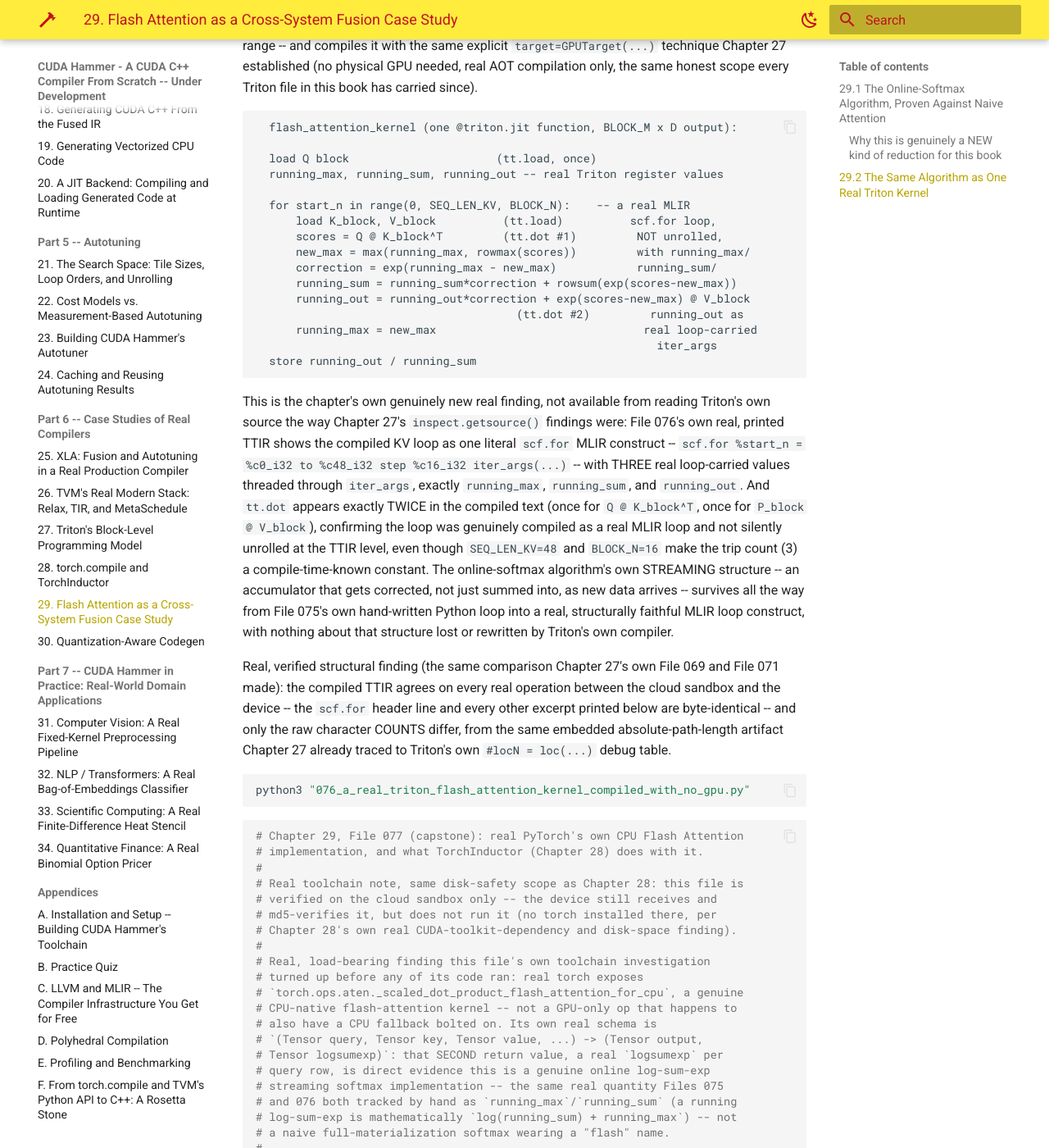
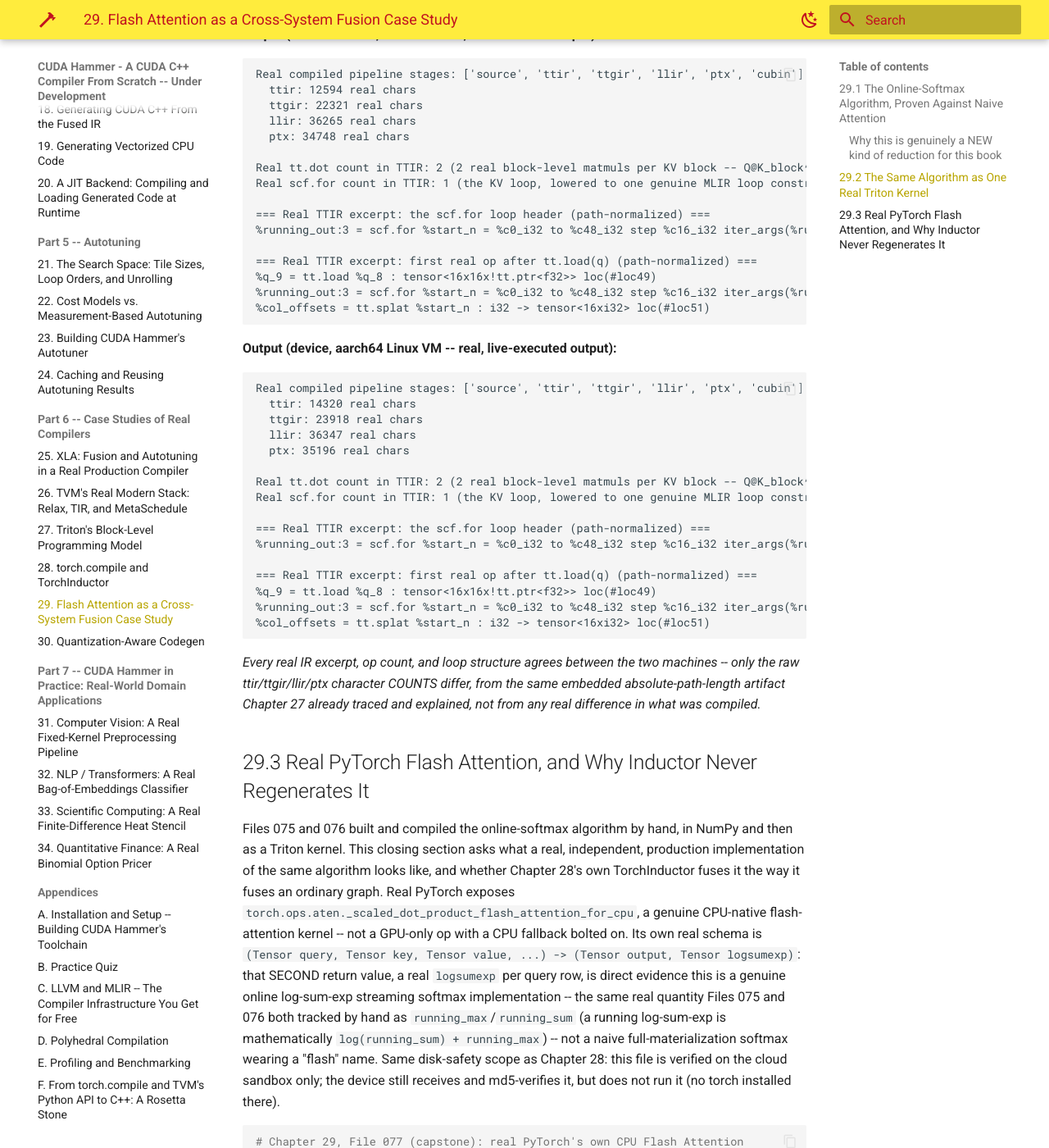
Before and after one commit to MaximumBeings/cuda_hammer_compiler_from_scratch, an MkDocs documentation site: the page built from docs/part6/29-flash-attention-as-a-cross-system-fusion-case-study.md, in a window 1280 px wide and 1400 px high, scrolled down 10180 px. Shown: the whole window at 82% size. Built offline with MkDocs 1.6.1 and Material for MkDocs 9.7.7, drawn with Linux system fonts in a browser that asks for light colours; some of the changed text lies outside the part shown.

Commit message:
Ch29: fix scrambled section layout, misread flags, overbroad claim
- Restructured 29.2/29.3: the chapter's own opening overview box
  already promised 29.1 (File 075, NumPy) / 29.2 (File 076, Triton) /
  29.3 (File 077, PyTorch capstone), but the actual "## 29.2" heading
  and its intro prose had been left positioned AFTER File 076's own
  code and output instead of before it, so File 076 sat under the
  "## 29.1" heading with no introduction of its own, and no "## 29.3"
  heading existed at all -- File 077 just started cold under "## 29.2".
  Moved the heading+intro to precede File 076's code where it belongs,
  added a "## 29.3" heading with its own intro before File 077, and
  removed a stray duplicate "python3 075...py" command left over from
  the shuffle.
- Added a correction note: Part 1's "genuine CPU code path" claim
  conflates two different signals -- is_flash_attention_available()/
  flash_sdp_enabled() just report build config and a toggle; the real
  evidence of CPU execution is Part 3's _for_cpu schema plus Part 2's
  real MATH-vs-FLASH comparison with cuda.is_available() False.
- Added a scope caveat: "every real system this Part studied treats
  that as a hand-written kernel" was only directly tested for
  Inductor -- XLA and Relax were never run against this op and have
  no built-in flash-attention kernel to begin with.

Fable spot-check review finding.

Co-Authored-By: Claude Sonnet 5 <noreply@anthropic.com>
Claude-Session: https://claude.ai/code/session_01SjVZiZafTBfUu7vxGWXekF

````diff
--- a/docs/part6/29-flash-attention-as-a-cross-system-fusion-case-study.md
+++ b/docs/part6/29-flash-attention-as-a-cross-system-fusion-case-study.md
@@ -321,9 +321,63 @@ realistic scale (`N=M=1024`, `d=64`, `block_size_kv=128`) shows an 8x
 reduction in peak score-tile memory at that one block size alone, purely
 from never holding the full row.
 
-```bash
-python3 "075_naive_vs_online_softmax_flash_attention_pure_numpy.py"
+## 29.2 The Same Algorithm as One Real Triton Kernel
+
+Chapter 27 found that fusion in Triton is a PROGRAMMER'S language-level
+choice: whatever one `@triton.jit` function body contains becomes one
+kernel, with no separate compiler pass deciding boundaries. File 076
+writes File 075's own online-softmax algorithm directly as one such
+function -- the three running accumulators (`running_max`, `running_sum`,
+`running_out`) as real Triton block-level values, and the KV-block loop
+as a plain Python `for` over a `tl.constexpr` range -- and compiles it
+with the same explicit `target=GPUTarget(...)` technique Chapter 27
+established (no physical GPU needed, real AOT compilation only, the same
+honest scope every Triton file in this book has carried since).
+
+```text
+  flash_attention_kernel (one @triton.jit function, BLOCK_M x D output):
+
+  load Q block                      (tt.load, once)
+  running_max, running_sum, running_out -- real Triton register values
+
+  for start_n in range(0, SEQ_LEN_KV, BLOCK_N):    -- a real MLIR
+      load K_block, V_block          (tt.load)          scf.for loop,
+      scores = Q @ K_block^T         (tt.dot #1)         NOT unrolled,
+      new_max = max(running_max, rowmax(scores))         with running_max/
+      correction = exp(running_max - new_max)            running_sum/
+      running_sum = running_sum*correction + rowsum(exp(scores-new_max))
+      running_out = running_out*correction + exp(scores-new_max) @ V_block
+                                       (tt.dot #2)         running_out as
+      running_max = new_max                               real loop-carried
+                                                            iter_args
+  store running_out / running_sum
 ```
+
+This is the chapter's own genuinely new real finding, not available from
+reading Triton's own source the way Chapter 27's `inspect.getsource()`
+findings were: File 076's own real, printed TTIR shows the compiled KV
+loop as one literal `scf.for` MLIR construct --
+`scf.for %start_n = %c0_i32 to %c48_i32 step %c16_i32 iter_args(...)`
+-- with THREE real loop-carried values threaded through
+`iter_args`, exactly `running_max`, `running_sum`, and `running_out`. And
+`tt.dot` appears exactly TWICE in the compiled text (once for
+`Q @ K_block^T`, once for `P_block @ V_block`), confirming the loop was
+genuinely compiled as a real MLIR loop and not silently unrolled at the
+TTIR level, even though `SEQ_LEN_KV=48` and `BLOCK_N=16` make the trip
+count (3) a compile-time-known constant. The online-softmax algorithm's
+own STREAMING structure -- an accumulator that gets corrected, not just
+summed into, as new data arrives -- survives all the way from File 075's
+own hand-written Python loop into a real, structurally faithful MLIR
+loop construct, with nothing about that structure lost or rewritten by
+Triton's own compiler.
+
+Real, verified structural finding (the same comparison Chapter 27's own
+File 069 and File 071 made): the compiled TTIR agrees on every real
+operation between the cloud sandbox and the device -- the `scf.for`
+header line and every other excerpt printed below are byte-identical --
+and only the raw character COUNTS differ, from the same embedded
+absolute-path-length artifact Chapter 27 already traced to Triton's own
+`#locN = loc(...)` debug table.
 
 ```python
 # Chapter 29, File 076: File 075's own online-softmax algorithm, written as
@@ -519,67 +573,26 @@ Real scf.for count in TTIR: 1 (the KV loop, lowered to one genuine MLIR loop con
 *Every real IR excerpt, op count, and loop structure agrees between the two machines -- only the raw ttir/ttgir/llir/ptx character COUNTS differ, from the same embedded absolute-path-length artifact Chapter 27 already traced and explained, not from any real difference in what was compiled.*
 
 
-## 29.2 The Same Algorithm as One Real Triton Kernel
+## 29.3 Real PyTorch Flash Attention, and Why Inductor Never Regenerates It
 
-Chapter 27 found that fusion in Triton is a PROGRAMMER'S language-level
-choice: whatever one `@triton.jit` function body contains becomes one
-kernel, with no separate compiler pass deciding boundaries. File 076
-writes File 075's own online-softmax algorithm directly as one such
-function -- the three running accumulators (`running_max`, `running_sum`,
-`running_out`) as real Triton block-level values, and the KV-block loop
-as a plain Python `for` over a `tl.constexpr` range -- and compiles it
-with the same explicit `target=GPUTarget(...)` technique Chapter 27
-established (no physical GPU needed, real AOT compilation only, the same
-honest scope every Triton file in this book has carried since).
-
-```text
-  flash_attention_kernel (one @triton.jit function, BLOCK_M x D output):
-
-  load Q block                      (tt.load, once)
-  running_max, running_sum, running_out -- real Triton register values
-
-  for start_n in range(0, SEQ_LEN_KV, BLOCK_N):    -- a real MLIR
-      load K_block, V_block          (tt.load)          scf.for loop,
-      scores = Q @ K_block^T         (tt.dot #1)         NOT unrolled,
-      new_max = max(running_max, rowmax(scores))         with running_max/
-      correction = exp(running_max - new_max)            running_sum/
-      running_sum = running_sum*correction + rowsum(exp(scores-new_max))
-      running_out = running_out*correction + exp(scores-new_max) @ V_block
-                                       (tt.dot #2)         running_out as
-      running_max = new_max                               real loop-carried
-                                                            iter_args
-  store running_out / running_sum
-```
-
-This is the chapter's own genuinely new real finding, not available from
-reading Triton's own source the way Chapter 27's `inspect.getsource()`
-findings were: File 076's own real, printed TTIR shows the compiled KV
-loop as one literal `scf.for` MLIR construct --
-`scf.for %start_n = %c0_i32 to %c48_i32 step %c16_i32 iter_args(...)`
--- with THREE real loop-carried values threaded through
-`iter_args`, exactly `running_max`, `running_sum`, and `running_out`. And
-`tt.dot` appears exactly TWICE in the compiled text (once for
-`Q @ K_block^T`, once for `P_block @ V_block`), confirming the loop was
-genuinely compiled as a real MLIR loop and not silently unrolled at the
-TTIR level, even though `SEQ_LEN_KV=48` and `BLOCK_N=16` make the trip
-count (3) a compile-time-known constant. The online-softmax algorithm's
-own STREAMING structure -- an accumulator that gets corrected, not just
-summed into, as new data arrives -- survives all the way from File 075's
-own hand-written Python loop into a real, structurally faithful MLIR
-loop construct, with nothing about that structure lost or rewritten by
-Triton's own compiler.
-
-Real, verified structural finding (the same comparison Chapter 27's own
-File 069 and File 071 made): the compiled TTIR agrees on every real
-operation between the cloud sandbox and the device -- the `scf.for`
-header line and every other excerpt printed below are byte-identical --
-and only the raw character COUNTS differ, from the same embedded
-absolute-path-length artifact Chapter 27 already traced to Triton's own
-`#locN = loc(...)` debug table.
-
-```bash
-python3 "076_a_real_triton_flash_attention_kernel_compiled_with_no_gpu.py"
-```
+Files 075 and 076 built and compiled the online-softmax algorithm by
+hand, in NumPy and then as a Triton kernel. This closing section asks
+what a real, independent, production implementation of the same
+algorithm looks like, and whether Chapter 28's own TorchInductor
+fuses it the way it fuses an ordinary graph. Real PyTorch exposes
+`torch.ops.aten._scaled_dot_product_flash_attention_for_cpu`, a genuine
+CPU-native flash-attention kernel -- not a GPU-only op with a CPU
+fallback bolted on. Its own real schema is `(Tensor query, Tensor key,
+Tensor value, ...) -> (Tensor output, Tensor logsumexp)`: that SECOND
+return value, a real `logsumexp` per query row, is direct evidence this
+is a genuine online log-sum-exp streaming softmax implementation -- the
+same real quantity Files 075 and 076 both tracked by hand as
+`running_max`/`running_sum` (a running log-sum-exp is mathematically
+`log(running_sum) + running_max`) -- not a naive full-materialization
+softmax wearing a "flash" name. Same disk-safety scope as Chapter 28:
+this file is verified on the cloud sandbox only; the device still
+receives and md5-verifies it, but does not run it (no torch installed
+there).
 
 ```python
 # Chapter 29, File 077 (capstone): real PyTorch's own CPU Flash Attention
@@ -778,3 +791,7 @@ This is the chapter's own closing, cross-system finding: TorchInductor's real au
 ```
 
 *Three independent real implementations (NumPy, compiled Triton, and now two real PyTorch backends) agree numerically, and Inductor's own real captured output confirms it dispatches straight through to the real flash-attention op rather than regenerating it.*
+
+*One correction to Part 1's own printed parenthetical: `is_flash_attention_available()` and `flash_sdp_enabled()` report this torch build's own CUDA-related configuration and a global enablement toggle, not, by themselves, evidence of a CPU-executed code path -- it is specifically Part 3's own schema, `_scaled_dot_product_flash_attention_for_cpu`, together with Part 2's own real executed MATH-vs-FLASH_ATTENTION comparison with `torch.cuda.is_available()` False, that is the actual evidence a genuine CPU flash-attention kernel ran here, not a GPU-gated feature merely reporting itself as present.*
+
+*One scope caveat on this file's own closing print statement: only Inductor's real dispatch behavior for `scaled_dot_product_attention` was directly tested here (this file's whole point). XLA (Ch25) and Relax (Ch26) were never run against this specific op in this book, and neither one ships a built-in flash-attention kernel for a fusion pass to dispatch to the way Inductor's own `aten` op library does -- so "every real system this Part studied treats that as a hand-written kernel" is this chapter's reasoned expectation, extended from how XLA and Relax are known to handle ordinary graphs, not a directly observed finding for all three systems the way it is for Inductor.*
````
